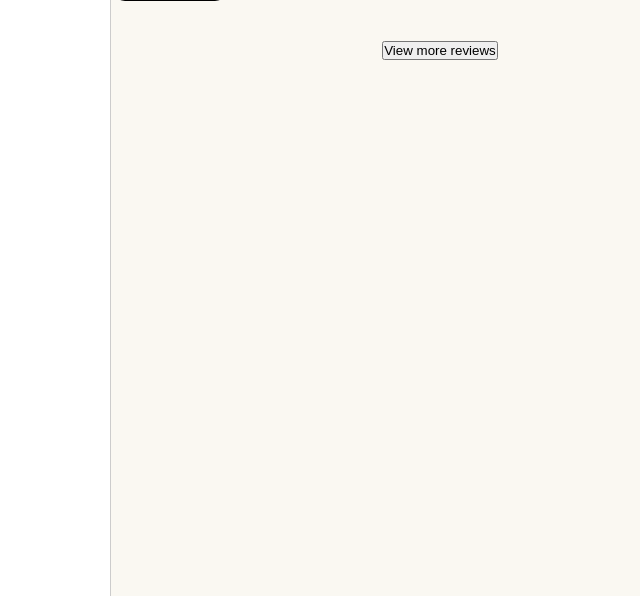
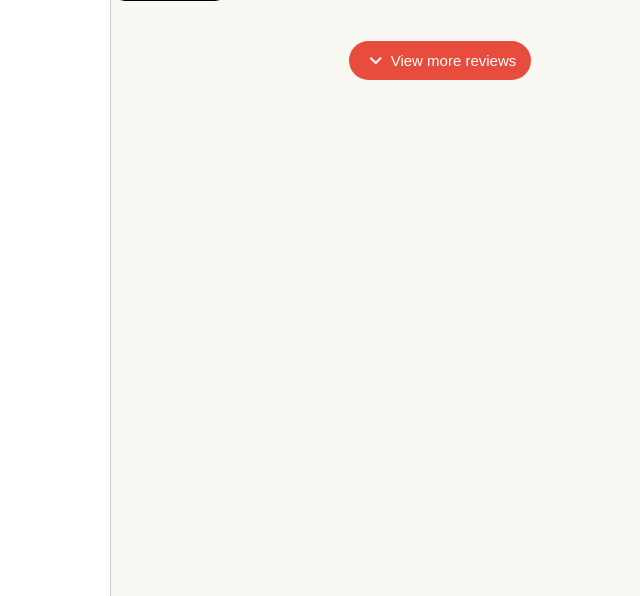
Before and after one commit to lyuhiroyama/japanhostelreviews.com, a PHP site: page /hostel_details.php in a window 1280 px wide. Shown: the part 264-860 px from the top of the page, without its empty margins (160-800 px from the left). Run offline with PHP 8.4, Linux system fonts and the light colour scheme; data comes from the database, SQL or seed files in the repository; data that the repository does not hold is empty.

Commit message:
Add design to 'See more reviews' button

```diff
--- a/hostel_details.php
+++ b/hostel_details.php
@@ -156,7 +156,28 @@ $hostel = $stmt->fetch(PDO::FETCH_ASSOC);
             border-radius: 10px;
         } */
 
+       #see-more-button {
+        font-size: 15px;
+        background-color: #e74c3c;
+        color: white;
+        border: none;
+        border-radius: 20px;
+        cursor: pointer;
+        padding: 5px 15px;
+        margin-bottom: 120px;
+        display: flex;
+        align-items: center;
+        justify-content: center;
+       }
 
+       #see-more-button:hover {
+        background-color: #802a21;
+       }
+
+       #see-more-button span { /* Reverse caret */
+        position: relative;
+        top: 3px;
+       }
 
         .hostel-info-right-panel {
             height: 100%;
@@ -199,7 +220,10 @@ $hostel = $stmt->fetch(PDO::FETCH_ASSOC);
 
             <!-- Reviews -->
             <div id="reviews"></div>
-            <button id="see-more">View more reviews</button>
+            <button id="see-more-button">
+                <span class="material-symbols-outlined">keyboard_arrow_down</span>
+                View more reviews
+            </button>
 
         </div>
 
@@ -239,12 +263,12 @@ $hostel = $stmt->fetch(PDO::FETCH_ASSOC);
                 })
                 bindVoteButtons();
                 reviewOffset += reviewLimit; // +10 to offset to prevent same review from being queried.
-                $('#see-more').show();
+                $('#see-more-button').show();
             } else if (offset == 0) {
-                $('#see-more').hide();
+                $('#see-more-button').hide();
                 $('#reviews').html('<p>No reviews yet.</p>');
             } else {
-                $('#see-more').hide();
+                $('#see-more-button').hide();
             }
         })
     } // endof fetchReviews()
@@ -281,7 +305,7 @@ $hostel = $stmt->fetch(PDO::FETCH_ASSOC);
         }, 'json');
     } // endof updateVote()
 
-    $('#see-more').click(function() {
+    $('#see-more-button').click(function() {
         fetchReviews();
     });
 
```
